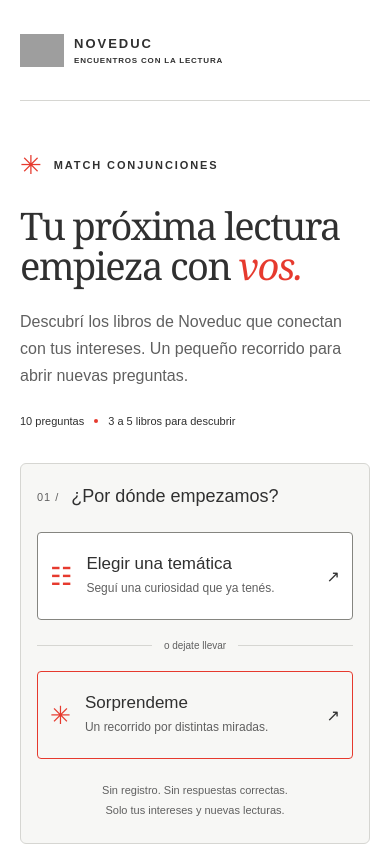
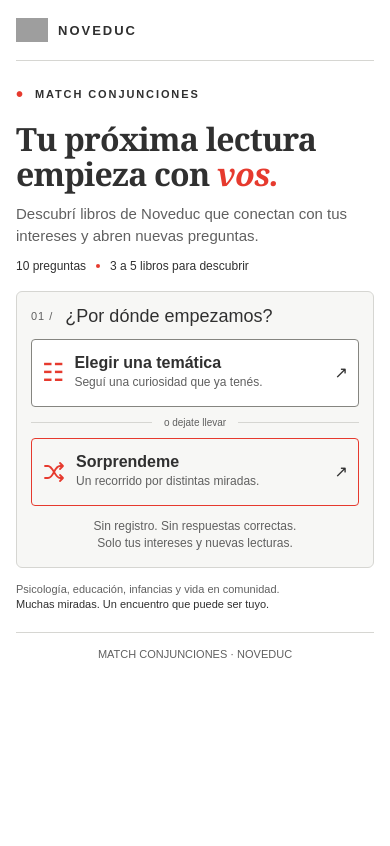
Before and after one commit to hernan-go/match-conjunciones, a React (Vite) app: page / in a window 390 px wide. Shown: the top 846 px of the page. Built offline with nearby package versions, Linux system fonts and the light colour scheme; grey boxes are pictures that could not be loaded.

Commit message:
Compactar experiencia móvil, selector e iconografía y definir portadas

```diff
--- a/src/App.tsx
+++ b/src/App.tsx
@@ -74,22 +74,20 @@ export default function App() {
       </header>
       <main id="main">
         {game.screen === "home" && (
-          <section className="home">
+          <section className={`home ${chooseTopic ? "choosing" : ""}`}>
             <div className="hero">
               <div className="eyebrow">
-                <span className="tiny-star" aria-hidden="true">
-                  ✳
+                <span className="brand-dot" aria-hidden="true">
+                  •
                 </span>{" "}
                 MATCH CONJUNCIONES
               </div>
               <h1>
-                Tu próxima lectura
-                <br />
-                empieza con <em>vos.</em>
+                Tu próxima lectura empieza con <em>vos.</em>
               </h1>
               <p className="hero-description">
-                Descubrí los libros de Noveduc que conectan con tus intereses.
-                Un pequeño recorrido para abrir nuevas preguntas.
+                Descubrí libros de Noveduc que conectan con tus intereses y
+                abren nuevas preguntas.
               </p>
               <div className="game-facts">
                 <span>10 preguntas</span>
@@ -132,12 +130,13 @@ export default function App() {
                             <input
                               type="radio"
                               name="topic"
+                              aria-label={t.label}
                               value={t.id}
                               checked={selectedTopic === t.id}
                               onChange={() => setSelectedTopic(t.id)}
                             />
                             <span>
-                              <strong>{t.label}</strong>
+                              <strong>{t.shortLabel}</strong>
                               <small>{t.description}</small>
                             </span>
                           </label>
@@ -158,7 +157,18 @@ export default function App() {
               </div>
               <button className="mode-button surprise" onClick={() => start()}>
                 <span className="mode-icon" aria-hidden="true">
-                  ✳
+                  <svg
+                    className="shuffle-icon"
+                    viewBox="0 0 24 24"
+                    fill="none"
+                    stroke="currentColor"
+                    strokeWidth="1.8"
+                    strokeLinecap="round"
+                    strokeLinejoin="round"
+                    focusable="false"
+                  >
+                    <path d="M3 6h3c5 0 7 12 12 12h3M3 18h3c2.5 0 4.5-3 6-6s3.5-6 6-6h3M18 3l3 3-3 3M18 15l3 3-3 3" />
+                  </svg>
                 </span>
                 <span>
                   <strong>Sorprendeme</strong>
@@ -205,7 +215,7 @@ export default function App() {
                 />
               ))}
             </div>
-            <p className="question-label">Pregunta {game.index + 1} de 10</p>
+            <p className="sr-only">Pregunta {game.index + 1} de 10</p>
             <h1 tabIndex={-1} ref={titleRef}>
               {question.text}
             </h1>
@@ -295,9 +305,6 @@ export default function App() {
               ))}
             </div>
             <div className="restart-panel">
-              <span className="tiny-star" aria-hidden="true">
-                ✳
-              </span>
               <h2>Siempre hay otra pregunta.</h2>
               <p>Volvé a empezar y descubrí un nuevo recorrido.</p>
               <button className="primary" onClick={reset}>
@@ -307,12 +314,13 @@ export default function App() {
           </section>
         )}
       </main>
-      <footer>
-        <span>
-          Match Conjunciones <span aria-hidden="true">·</span> Noveduc
-        </span>
-        <span>Un encuentro con tus intereses, sin diagnósticos.</span>
-      </footer>
+      {game.screen !== "quiz" && (
+        <footer>
+          <span>
+            MATCH CONJUNCIONES <span aria-hidden="true">·</span> NOVEDUC
+          </span>
+        </footer>
+      )}
     </div>
   );
 }
--- a/src/styles.css
+++ b/src/styles.css
@@ -122,9 +122,9 @@ button:disabled {
   gap: 10px;
   align-items: center;
 }
-.tiny-star {
-  font-size: 1.625rem;
-  color: var(--accent);
+.brand-dot {
+  font-size: 1.25rem;
+  color: var(--brand);
 }
 .hero h1 {
   font-family: Georgia, "Times New Roman", serif;
@@ -796,7 +796,7 @@ footer {
   flex-shrink: 0;
 }
 
-.tiny-star,
+.brand-dot,
 .mode-icon,
 .surprise .mode-icon {
   color: var(--brand);
@@ -866,3 +866,224 @@ footer {
     align-items: flex-start;
   }
 }
+
+/* Fase 2: densidad móvil, sin alturas fijas ni contenido oculto. */
+.shuffle-icon {
+  display: block;
+  width: 24px;
+  height: 24px;
+}
+.hero h1,
+.hero h1 em {
+  font-weight: 700;
+}
+.book-image {
+  align-self: start;
+  border: 1px solid var(--border);
+  box-shadow: 0 2px 6px rgb(0 0 0 / 10%);
+  border-radius: 2px;
+}
+.book-card {
+  padding: 20px 0;
+}
+footer {
+  text-align: center;
+  justify-content: center;
+  padding: 12px 0;
+  margin-top: 20px;
+}
+.quiz {
+  padding-bottom: max(16px, env(safe-area-inset-bottom));
+}
+@media (max-width: 599px) {
+  .app-shell {
+    padding: 0 max(16px, env(safe-area-inset-left)) 0
+      max(16px, env(safe-area-inset-right));
+  }
+  .masthead {
+    padding: 6px 0;
+    gap: 12px;
+  }
+  .mark {
+    width: 32px;
+    height: 35px;
+  }
+  .wordmark-sub {
+    display: none;
+  }
+  .home {
+    padding-top: 16px;
+  }
+  .hero h1 {
+    font-size: 2rem;
+    letter-spacing: -0.8px;
+    line-height: 1.1;
+    margin-top: 10px;
+  }
+  .hero-description {
+    margin-top: 12px;
+    font-size: 0.9375rem;
+    line-height: 1.45;
+  }
+  .game-facts {
+    margin-top: 12px;
+    font-size: 0.75rem;
+  }
+  .entry-panel {
+    margin-top: 18px;
+    padding: 14px;
+  }
+  .panel-heading {
+    margin-bottom: 12px;
+  }
+  .mode-button {
+    min-height: 68px;
+    padding: 12px 10px;
+    gap: 10px;
+  }
+  .mode-button strong {
+    font-size: 1rem;
+    font-weight: 600;
+  }
+  .mode-button small {
+    margin-top: 2px;
+    line-height: 1.4;
+  }
+  .mode-divider {
+    padding: 10px 0;
+  }
+  .privacy-note {
+    margin-top: 12px;
+    line-height: 1.45;
+    font-size: 0.75rem;
+  }
+  .editorial-note {
+    margin-top: 14px;
+    font-size: 0.6875rem;
+    line-height: 1.4;
+  }
+  .topic-picker {
+    padding-top: 12px;
+  }
+  .topic-picker legend {
+    margin-bottom: 8px;
+  }
+  .topic-grid {
+    gap: 6px;
+  }
+  .topic-tile {
+    padding: 10px;
+    gap: 8px;
+    align-items: flex-start;
+  }
+  .topic-tile input {
+    align-self: flex-start;
+  }
+  .topic-tile strong {
+    font-weight: 600;
+  }
+  .topic-tile small {
+    margin-top: 2px;
+    line-height: 1.4;
+  }
+  .home.choosing .hero h1 {
+    font-size: 1.5rem;
+  }
+  .home.choosing .entry-panel {
+    margin-top: 12px;
+  }
+  .start-topic {
+    margin-top: 10px;
+    padding: 12px;
+  }
+  .quiz {
+    margin-top: 14px;
+  }
+  .quiz-meta {
+    gap: 8px;
+  }
+  .progress-track {
+    margin-top: 8px;
+  }
+  .quiz h1 {
+    margin-top: 18px;
+    font-size: 1.625rem;
+    line-height: 1.18;
+  }
+  .selection-help {
+    margin-top: 8px;
+    line-height: 1.4;
+  }
+  .answers {
+    margin-top: 14px;
+    gap: 8px;
+  }
+  .answer-tile {
+    min-height: 56px;
+    padding: 12px 10px;
+    gap: 10px;
+  }
+  .answer-text {
+    font-size: 0.9375rem;
+    line-height: 1.4;
+  }
+  .quiz-navigation {
+    margin-top: 16px;
+  }
+  .nav-button {
+    font-size: 0.8125rem;
+  }
+  .results {
+    margin-top: 20px;
+  }
+  .results h1 {
+    margin-top: 12px;
+  }
+  .results-intro {
+    margin-top: 12px;
+    line-height: 1.5;
+  }
+  .topic-badge {
+    margin-top: 12px;
+  }
+  .book-list {
+    margin-top: 20px;
+  }
+  .book-card {
+    gap: 12px;
+    padding: 18px 0;
+  }
+  .summary {
+    margin-top: 8px;
+    line-height: 1.6;
+  }
+  .reason {
+    margin-top: 6px;
+    line-height: 1.6;
+  }
+  .restart-panel {
+    padding: 20px 0;
+  }
+  .restart-panel h2 {
+    margin-top: 0;
+  }
+  .restart-panel .primary {
+    margin-top: 14px;
+  }
+  footer {
+    font-size: 0.6875rem;
+    padding-bottom: max(12px, env(safe-area-inset-bottom));
+  }
+}
+@media (min-width: 375px) and (max-width: 599px) {
+  .topic-grid {
+    grid-template-columns: repeat(2, minmax(0, 1fr));
+  }
+  .topic-tile {
+    min-width: 0;
+  }
+  .topic-tile > span {
+    min-width: 0;
+    overflow-wrap: anywhere;
+  }
+}
```
